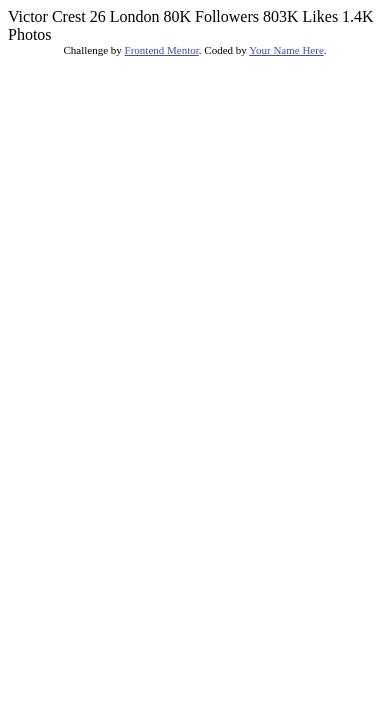
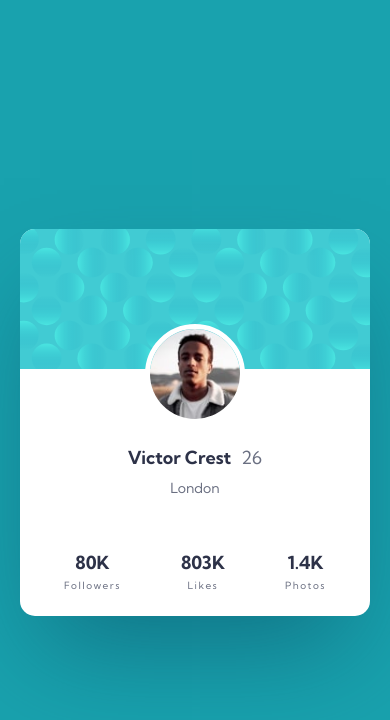
Before and after one commit to manjeshrv53/profile-card-component, a plain HTML site: page index.html in a window 390 px wide. Drawn offline with Linux system fonts and the light colour scheme.

Commit message:
Finished mobile styling

```diff
--- /dev/null
+++ b/css/style.css
@@ -0,0 +1,160 @@
+/* CSS Variables */
+:root {
+  /* Colors */
+  --dark-cyan: hsl(185, 75%, 39%);
+  --very-dark-desaturated-blue: hsl(229, 23%, 23%);
+  --dark-grayish-blue: hsl(227, 10%, 46%);
+  --dark-gray: hsl(0, 0%, 59%);
+  --white: #fff;
+
+  /* Theming */
+  --body-color: var(--very-dark-desaturated-blue);
+  --body-color-light: var(--dark-grayish-blue);
+  --body-bg: var(--dark-cyan);
+  --font-body: 'Kumbh Sans', sans-serif;
+}
+
+/* Basic reset */
+*,
+*::before,
+*::after {
+  padding: 0;
+  margin: 0;
+  box-sizing: border-box;
+}
+
+html {
+  font-size: 62.5%;
+}
+
+body {
+  color: var(--body-color);
+  background-color: var(--body-bg);
+  font-family: var(--font-body);
+  font-weight: 400;
+  font-size: 1.8rem;
+}
+
+img,
+picture,
+video {
+  display: inline-block;
+  width: 100%;
+}
+
+/* Container */
+.container {
+  min-height: 100vh;
+  padding: 2.8rem 1.6rem;
+  display: grid;
+  place-items: center;
+}
+
+.card {
+  border-radius: 1.5rem;
+  overflow: hidden;
+  background-color: var(--white);
+  box-shadow: 0 5rem 10rem -2rem rgba(8, 70, 94, 0.5);
+}
+
+.card-img {
+  width: 100%;
+  height: 140;
+}
+
+.card-img img {
+  width: 100%;
+  height: 100%;
+  object-fit: cover;
+}
+
+.card-body {
+  padding: 7.2rem 0 3rem 0;
+  text-align: center;
+  display: grid;
+  grid-template-columns: repeat(2, max-content);
+  justify-content: center;
+  grid-gap: 1rem;
+  position: relative;
+}
+
+.profile-img {
+  width: 10rem;
+  height: 10rem;
+  border-radius: 50%;
+  overflow: hidden;
+  border: 0.5rem solid var(--white);
+  position: absolute;
+  top: 0;
+  left: 50%;
+  transform: translate(-50%, -50%);
+}
+
+.profile-img img {
+  width: 100%;
+  height: 100%;
+  object-fit: cover;
+}
+
+.profile-name {
+  font-size: 1.8rem;
+  font-weight: 700;
+}
+
+.profile-age,
+.profile-location {
+  color: var(--body-color-light);
+}
+
+.profile-location {
+  font-size: 1.4rem;
+  flex: 1;
+  grid-column: 1 / -1;
+}
+
+.footer {
+  padding: 2.4rem 4.4rem;
+  display: flex;
+  justify-content: space-between;
+}
+
+.stats {
+  display: flex;
+  flex-direction: column;
+  gap: 0.5rem;
+  align-items: center;
+}
+
+.stats-count {
+  font-weight: 700;
+}
+
+.stats-label {
+  font-size: 1rem;
+  color: var(--body-color-light);
+  letter-spacing: 1.5px;
+}
+
+/**************************************/
+/* Responsive styling */
+/**************************************/
+
+/* Small devices (landscape phones, 576px and up) */
+@media (min-width: 576px) {
+}
+
+/* Medium devices (tablets, 768px and up) */
+@media (min-width: 768px) {
+}
+
+/* Large devices (desktops, 992px and up) */
+@media (min-width: 992px) {
+}
+
+/* X-Large devices (large desktops, 1200px and up) */
+@media (min-width: 1200px) {
+}
+
+/* XX-Large devices (larger desktops, 1400px and up) */
+@media (min-width: 1400px) {
+}
--- a/index.html
+++ b/index.html
@@ -1,35 +1,59 @@
 <!DOCTYPE html>
 <html lang="en">
-<head>
-  <meta charset="UTF-8">
-  <meta name="viewport" content="width=device-width, initial-scale=1.0"> <!-- displays site properly based on user's device -->
+  <head>
+    <meta charset="UTF-8" />
+    <meta name="viewport" content="width=device-width, initial-scale=1.0" />
+    <!-- displays site properly based on user's device -->
 
-  <link rel="icon" type="image/png" sizes="32x32" href="./images/favicon-32x32.png">
+    <link
+      rel="icon"
+      type="image/png"
+      sizes="32x32"
+      href="./images/favicon-32x32.png"
+    />
 
-  <title>Frontend Mentor | Profile card component</title>
+    <!-- Google fonts -->
+    <link rel="preconnect" href="https://fonts.googleapis.com" />
+    <link rel="preconnect" href="https://fonts.gstatic.com" crossorigin />
+    <link
+      href="https://fonts.googleapis.com/css2?family=Kumbh+Sans:wght@400;700&display=swap"
+      rel="stylesheet"
+    />
 
-  <!-- Feel free to remove these styles or customise in your own stylesheet 👍 -->
-  <style>
-    .attribution { font-size: 11px; text-align: center; }
-    .attribution a { color: hsl(228, 45%, 44%); }
-  </style>
-</head>
-<body>
-  Victor Crest
-  26
-  London
+    <!-- CSS -->
+    <link rel="stylesheet" href="./css/style.css" />
 
-  80K
-  Followers
-
-  803K
-  Likes
-
-  1.4K
-  Photos
-  <div class="attribution">
-    Challenge by <a href="https://www.frontendmentor.io?ref=challenge" target="_blank">Frontend Mentor</a>.
-    Coded by <a href="#">Your Name Here</a>.
-  </div>
-</body>
+    <title>Frontend Mentor | Profile card component</title>
+  </head>
+  <body>
+    <main class="container">
+      <article class="card">
+        <div class="card-img">
+          <img src="./images/bg-pattern-card.svg" alt="Pattern for aesthetic" />
+        </div>
+        <div class="card-body">
+          <div class="profile-img">
+            <img src="./images/image-victor.jpg" alt="Victor Crest" />
+          </div>
+          <h1 class="profile-name">Victor Crest</h1>
+          <div class="profile-age">26</div>
+          <div class="profile-location">London</div>
+        </div>
+        <div class="footer">
+          <div class="stats">
+            <span class="stats-count">80K</span>
+            <span class="stats-label">Followers</span>
+          </div>
+          <div class="stats">
+            <span class="stats-count">803K</span>
+            <span class="stats-label">Likes</span>
+          </div>
+          <div class="stats">
+            <span class="stats-count">1.4K</span>
+            <span class="stats-label">Photos</span>
+          </div>
+        </div>
+      </article>
+    </main>
+  </body>
 </html>
```
